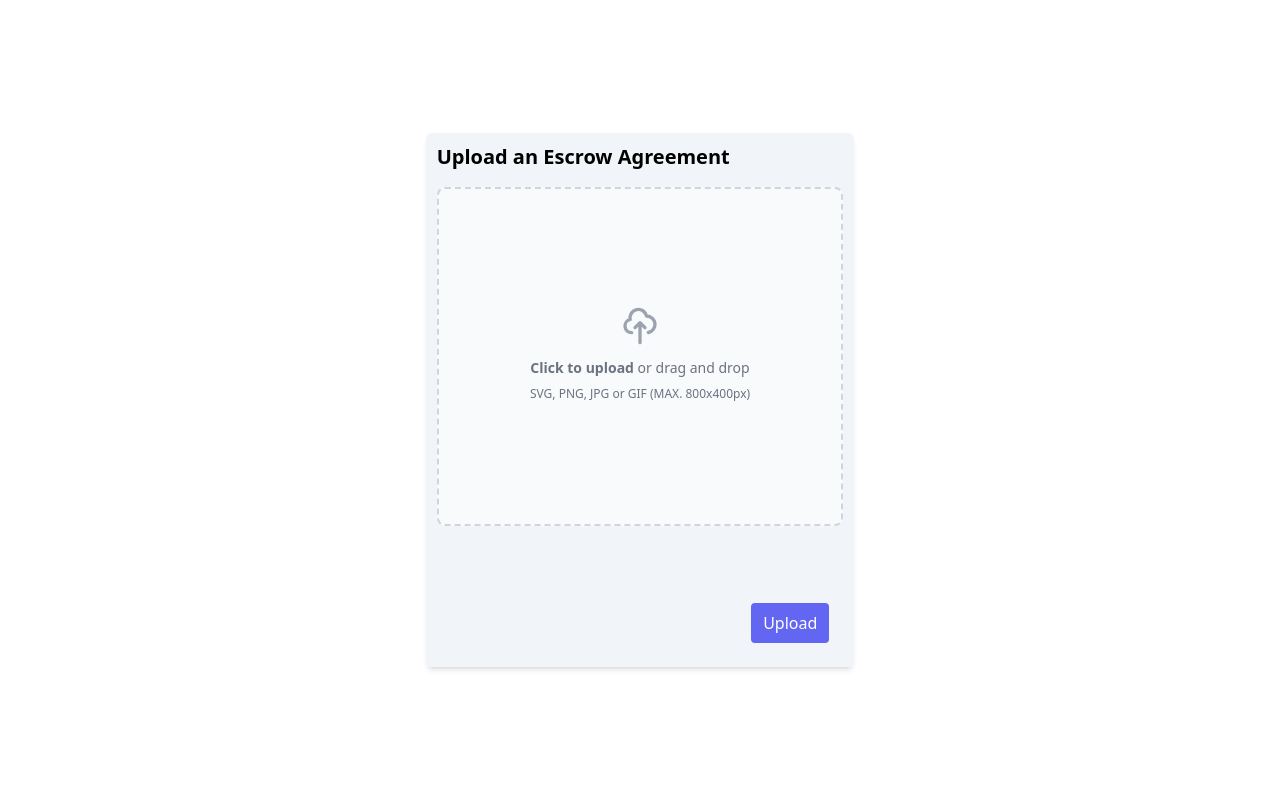
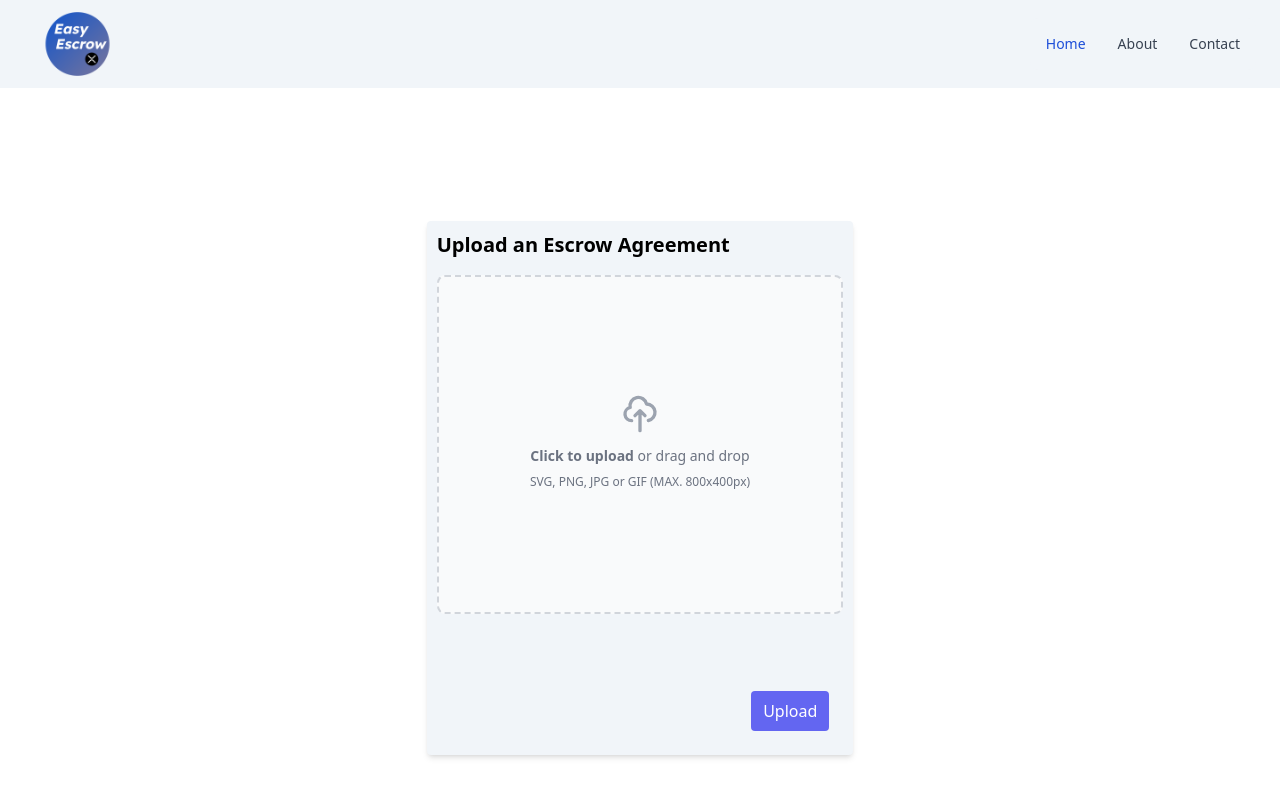
Before and after one commit to ethanbond64/EasyEscrow, a React (Create React App) app in the folder frontend/: page / in a window 1280 px wide. Shown: the top 796 px of the page. Built offline with nearby package versions, Linux system fonts and the light colour scheme.

Commit message:
logo and header

```diff
--- a/frontend/src/CreateEscrow.js
+++ b/frontend/src/CreateEscrow.js
@@ -59,7 +59,7 @@
                         <span className="text-2xl mb-5 font-bold">Escrow created successfully &#127881;</span>
                         <span className="text-xl mb-10 font-semibold block underline"> <a href={links[1]} className='text-blue-700' >Click here to view your escrow</a></span>
                     </div>
-                    <div className="relative w-full block mt-10">
+                    <div className="relative w-full block mt-10 text-left">
                         <span className="mb-3 block">Escrow validation <a href={links[0]} className='text-blue-500' >link</a>. Send this to {props.data["components"]["thirdParty"]}</span>
                         <br />
                         <span className="mb-3 block">Escrow completion <a href={links[0]} className='text-blue-500' >link</a>. Send this to {props.data["components"]["receiver"]}</span>
--- a/frontend/src/index.js
+++ b/frontend/src/index.js
@@ -6,10 +6,35 @@
 import reportWebVitals from './reportWebVitals';
 import { BrowserRouter as Router, Routes, Route, Link } from 'react-router-dom';
 import Reference from './Reference';
+import logo from './EasyEscrowLogo.png'
 
 const root = ReactDOM.createRoot(document.getElementById('root'));
 root.render(
   <React.StrictMode>
+    <nav class="bg-slate-100">
+      <div class="flex flex-wrap justify-between items-center mx-auto max-w-screen-xl px-2 md:px-6 py-1">
+        <a href="localhost:3000" class="flex items-center">
+          <img src={logo} class="h-20 mr-3" alt="Flowbite Logo" />
+        </a>
+        <button data-collapse-toggle="navbar-default" type="button" class="inline-flex items-center p-2 ml-3 text-sm text-gray-500 rounded-lg md:hidden hover:bg-gray-100 focus:outline-none focus:ring-2 focus:ring-gray-200" aria-controls="navbar-default" aria-expanded="false">
+          <span class="sr-only">Open main menu</span>
+          <svg class="w-6 h-6" aria-hidden="true" fill="currentColor" viewBox="0 0 20 20" xmlns="http://www.w3.org/2000/svg"><path fill-rule="evenodd" d="M3 5a1 1 0 011-1h12a1 1 0 110 2H4a1 1 0 01-1-1zM3 10a1 1 0 011-1h12a1 1 0 110 2H4a1 1 0 01-1-1zM3 15a1 1 0 011-1h12a1 1 0 110 2H4a1 1 0 01-1-1z" clip-rule="evenodd"></path></svg>
+        </button>
+        <div class="hidden w-full md:block md:w-auto" id="navbar-default">
+          <ul class="flex flex-col p-4 mt-4 border border-gray-100 rounded-lg bg-slate-100 md:flex-row md:space-x-8 md:mt-0 md:text-sm md:font-medium md:border-0">
+            <li>
+              <a href="#" class="block py-2 pl-3 pr-4 text-white bg-blue-700 rounded md:bg-transparent md:text-blue-700 md:p-0 dark:text-white" aria-current="page">Home</a>
+            </li>
+            <li>
+              <a href="#" class="block py-2 pl-3 pr-4 text-gray-700 rounded hover:bg-gray-100 md:hover:bg-transparent md:border-0 md:hover:text-blue-700 md:p-0 ">About</a>
+            </li>
+            <li>
+              <a href="#" class="block py-2 pl-3 pr-4 text-gray-700 rounded hover:bg-gray-100 md:hover:bg-transparent md:border-0 md:hover:text-blue-700 md:p-0 ">Contact</a>
+            </li>
+          </ul>
+        </div>
+      </div>
+    </nav>
     <Router history={history}>
       <Routes>
         <Route path="/" element={<App />} />
```
Also changed, not shown: frontend/src/EasyEscrowLogo.png (added).
